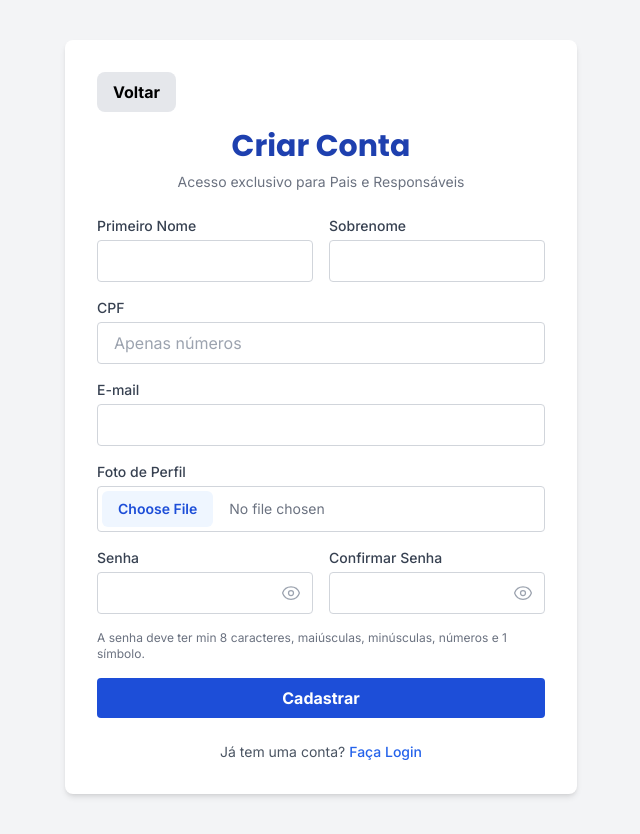
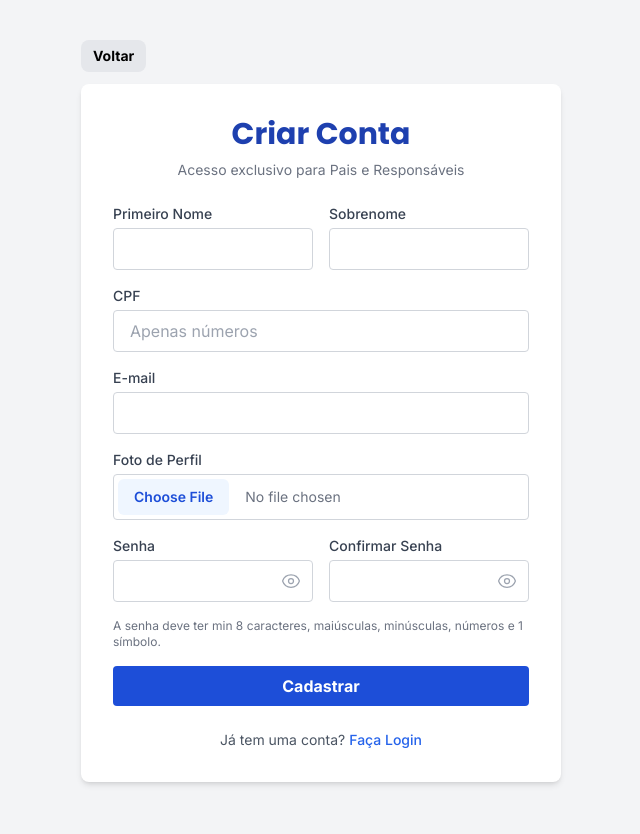
Before and after one commit to MatheusSousa28/face-guard-bus, a Django app: page /cadastro/ in a window 1280 px wide. Shown: the whole page, without its empty margins (319-959 px from the left). After the commit the page ends 785 px from the top, so only its background shows below. Run offline with Django 5.2, Linux system fonts and the light colour scheme; some libraries are stand-ins or nearby versions.

Commit message:
isola botões voltar horizontalmente

```diff
--- a/templates/_botao_voltar.html
+++ b/templates/_botao_voltar.html
@@ -1,4 +1,4 @@
 <a href="{% url voltar_url %}"
-   class="inline-flex shrink-0 items-center justify-center rounded-lg bg-gray-200 px-4 py-2 font-bold text-black transition hover:bg-gray-300 focus-visible:outline-none focus-visible:ring-2 focus-visible:ring-gray-500 focus-visible:ring-offset-2">
+   class="inline-flex shrink-0 items-center justify-center rounded-lg bg-gray-200 px-3 py-1.5 text-sm font-bold text-black transition hover:bg-gray-300 focus-visible:outline-none focus-visible:ring-2 focus-visible:ring-gray-500 focus-visible:ring-offset-2">
     Voltar
 </a>
--- a/transporte/templates/transporte/catraca.html
+++ b/transporte/templates/transporte/catraca.html
@@ -1,10 +1,10 @@
 {% extends 'base.html' %}
 {% block content %}
 <div class="max-w-5xl mx-auto px-4 py-6">
-    <div class="mb-4 flex items-start gap-3">
+    <div class="mb-4">
         {% include '_botao_voltar.html' with voltar_url='home' %}
-        <h1 class="text-2xl font-bold text-gray-900">Câmera da rota</h1>
     </div>
+    <h1 class="mb-4 text-2xl font-bold text-gray-900">Câmera da rota</h1>
     {% include 'transporte/_catraca.html' %}
 </div>
 {% endblock %}
--- a/transporte/templates/transporte/form_veiculo.html
+++ b/transporte/templates/transporte/form_veiculo.html
@@ -1,10 +1,10 @@
 {% extends 'base.html' %}
 {% block content %}
 <div class="max-w-4xl mx-auto px-4 py-8">
-    <div class="mb-6 flex items-start gap-3">
+    <div class="mb-4">
         {% include '_botao_voltar.html' with voltar_url='painel_veiculos' %}
-        <h2 class="text-2xl font-bold text-gray-900">{% if veiculo %}Editar Veículo{% else %}Cadastrar Novo Veículo{% endif %}</h2>
     </div>
+    <h2 class="mb-6 text-2xl font-bold text-gray-900">{% if veiculo %}Editar Veículo{% else %}Cadastrar Novo Veículo{% endif %}</h2>
 
     <form method="POST" enctype="multipart/form-data" class="bg-white p-6 rounded-xl shadow-md space-y-6">
         {% csrf_token %}
--- a/usuarios/templates/usuarios/cadastro.html
+++ b/usuarios/templates/usuarios/cadastro.html
@@ -26,10 +26,11 @@
 </head>
 <body class="bg-gray-100 min-h-screen flex items-center justify-center font-sans py-10">
 
-    <div class="bg-white p-8 rounded-lg shadow-md w-full max-w-lg">
-        <div class="mb-4">
+    <div class="w-full max-w-lg px-4">
+        <div class="mb-3">
             {% include '_botao_voltar.html' with voltar_url='login' %}
         </div>
+        <div class="bg-white p-8 rounded-lg shadow-md">
         <h2 class="font-display text-3xl font-bold text-blue-600 mb-2 text-center text-blue-800">Criar Conta</h2>
         <p class="text-center text-gray-500 mb-6 text-sm">Acesso exclusivo para Pais e Responsáveis</p>
 
@@ -141,6 +142,7 @@
         <div class="mt-6 text-center">
             <p class="text-sm text-gray-600">Já tem uma conta? <a href="{% url 'login' %}" class="text-blue-600 hover:underline font-medium">Faça Login</a></p>
         </div>
+        </div>
     </div>
 
     <script>
--- a/usuarios/templates/usuarios/home_generica.html
+++ b/usuarios/templates/usuarios/home_generica.html
@@ -1,9 +1,9 @@
 {% extends 'base.html' %}
 {% block content %}
+<div class="mb-4">
+    {% include '_botao_voltar.html' with voltar_url='login' %}
+</div>
 <div class="bg-white p-8 rounded-lg shadow text-center">
-    <div class="mb-4 text-left">
-        {% include '_botao_voltar.html' with voltar_url='login' %}
-    </div>
     <h2 class="font-display text-2xl font-bold text-red-600 mb-4">Conta Incompleta</h2>
     <p class="text-gray-700">Não conseguimos identificar o seu perfil de acesso (Instituição, Responsável ou Motorista). Por favor, entre em contato com o suporte.</p>
 </div>
```
Also changed, not shown: transporte/templates/transporte/painel_veiculos.html (+6 -6 lines), usuarios/templates/usuarios/painel_aprovacoes.html (+6 -8 lines), usuarios/templates/usuarios/painel_usuarios.html (+6 -6 lines).
